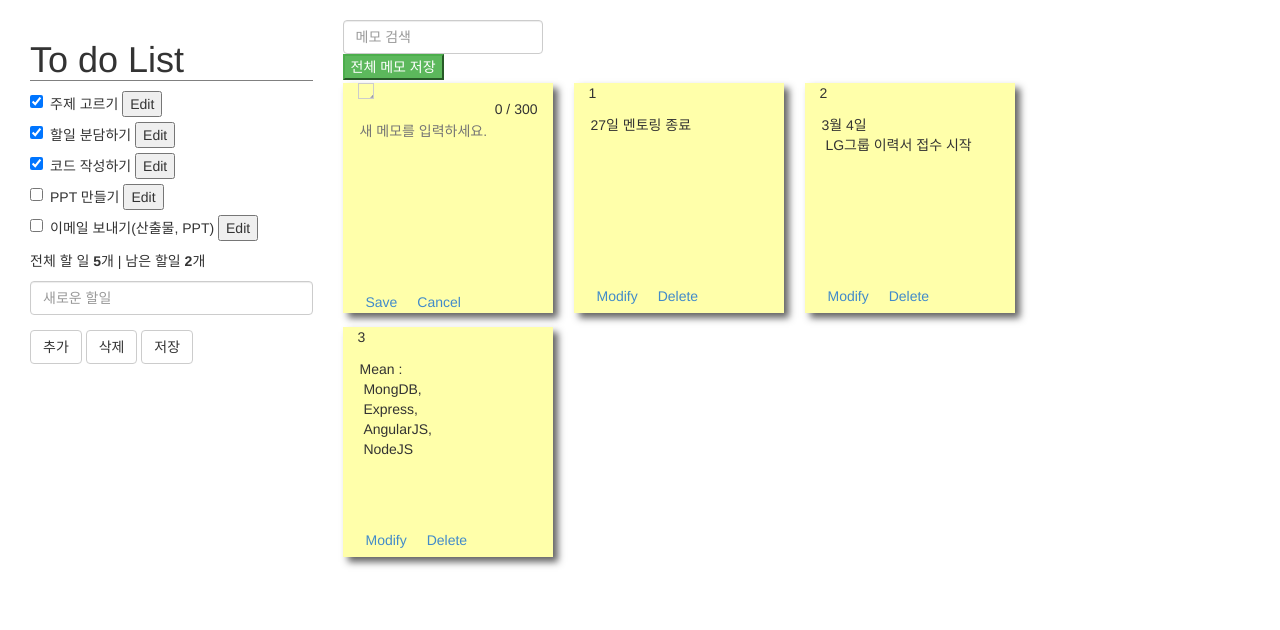
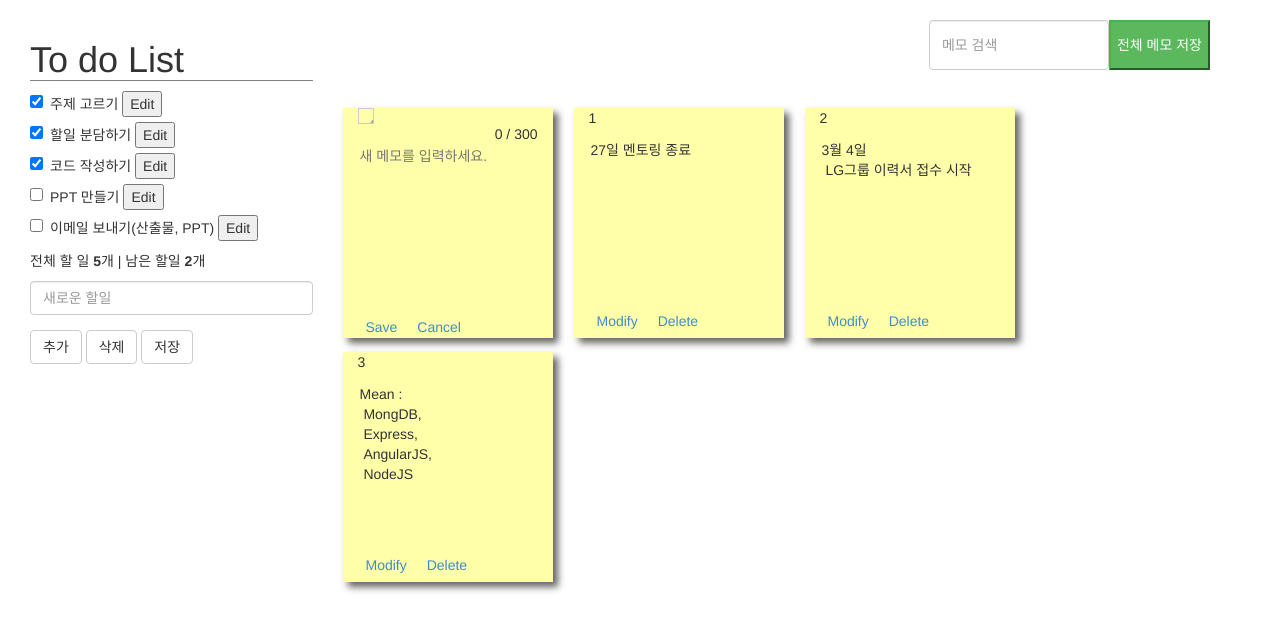
Before and after one commit to SeonMyungLim/dbAcademy, a website: page app/index.html in a window 1280 px wide. Drawn offline with Linux system fonts and the light colour scheme.

Commit message:
검색 박스 이동

```diff
--- a/app/css/noteapp.css
+++ b/app/css/noteapp.css
@@ -4,20 +4,28 @@ body {
   padding-top: 20px;
 }
 
-.col-md-2{
-/*    background-color: brown;*/
+.contentHeader{
+    height:60px;
+    margin: 0 0 2.5em 0;
+    padding-right: 40px;
+}
+
+.saveBtn{
+    float: right;
+    height: 50px;
 }
 
 .searchbox{
-  width: 200px;
-  height: 60px;
+    width: 180px;
+    float :right;
+    height: 50px;
 
 }
+
 
 .oneNote{
     width: 210px;
     height: 230px;
-/*	background-color: #ffa;*/
     margin: -0.5em 1.5em 1.5em 0;
 	-moz-box-shadow:5px 5px 7px rgba(33,33,33,1);
 	-webkit-box-shadow: 5px 5px 7px rgba(33,33,33,.7);
@@ -36,7 +44,6 @@ textarea {
 	width:190px;
     height:170px;
 	float: left;
-/*	background: #ffa; */
 	border: 0;
 	resize:none;
 }
--- a/app/partials/contents.html
+++ b/app/partials/contents.html
@@ -1,10 +1,9 @@
 <!--Body content-->
 <div class="row-fluid" ng-controller="NoteCtrl">
 
-	<div class="searchbox"> <!--Memo Search Start-->
-	  <input type="text" class="form-control" ng-model="query" placeholder="메모 검색">
-	  <input class="btn-success" type="button" ng-click="saveLocalMemo()" value="전체 메모 저장">
-
+	<div class="contentHeader"> <!--Memo Search Start-->
+	  <input class="btn-success saveBtn" type="button" ng-click="saveLocalMemo()" value="전체 메모 저장">
+	  <input type="text" class="form-control searchbox" ng-model="query" placeholder="메모 검색">
 	</div> <!--Memo Search End-->
 	<p></p>
 
```
